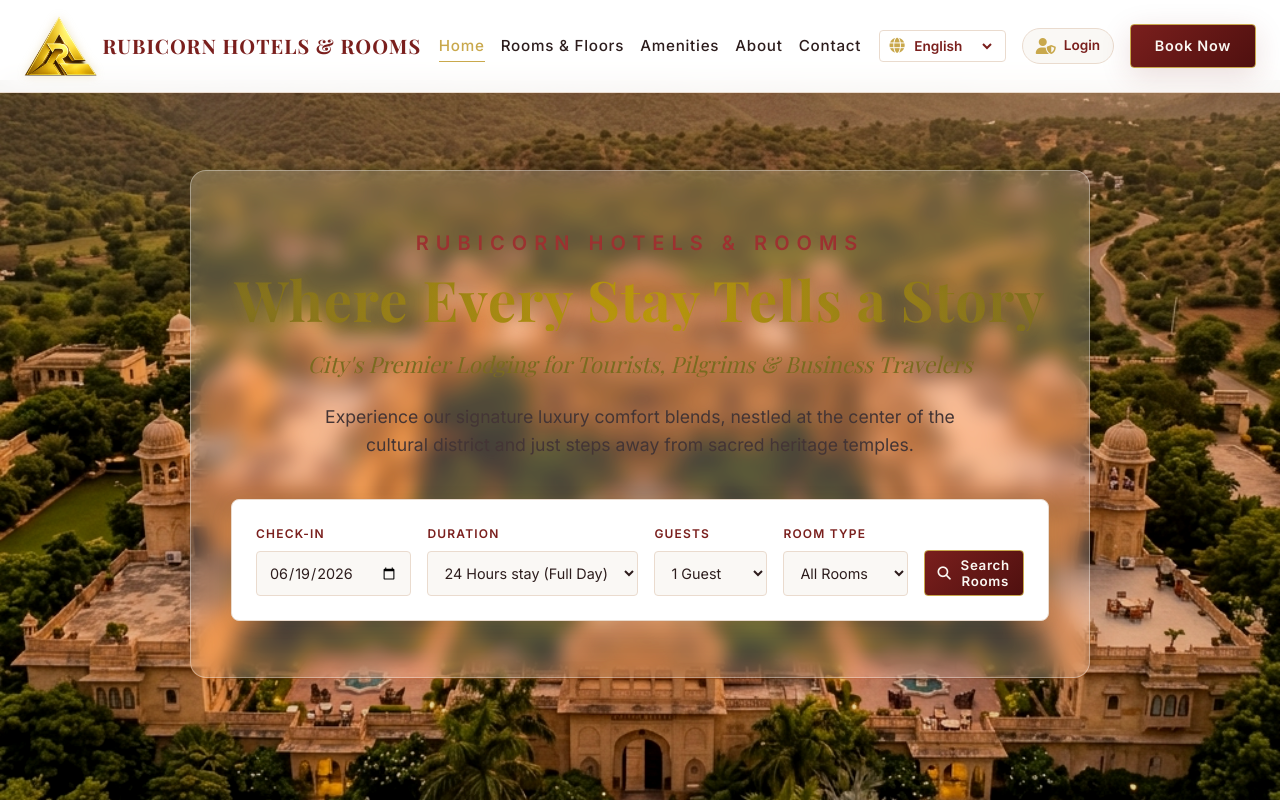
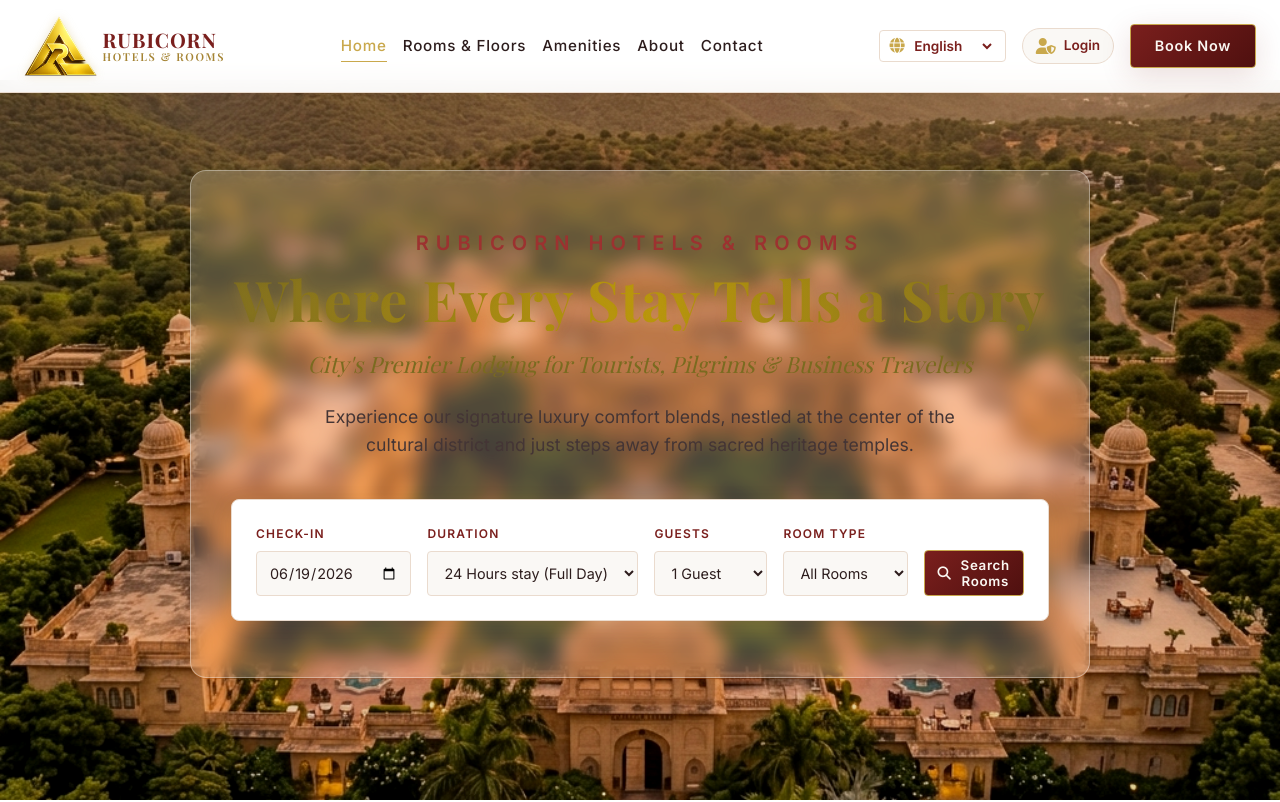
Before and after one commit to sukumar38140/Rubicorn-Hotels-Rooms, a website: page index.html in a window 1280 px wide. Shown: the top 802 px of the page. Drawn offline with nearby package versions, Linux system fonts and the light colour scheme; a web font is replaced by a local one.

Commit message:
Stack logo text: RUBICORN on top, HOTELS & ROOMS below to reduce header crowding

```diff
--- a/style.css
+++ b/style.css
@@ -164,6 +164,19 @@ img {
   color: var(--color-burgundy); /* Dark Burgundy Logo */
   transition: var(--transition-smooth);
   white-space: nowrap;
+}
+
+.logo-text {
+  display: flex;
+  flex-direction: column;
+  line-height: 1.1;
+}
+
+.logo-text-sub {
+  font-size: 0.55em;
+  letter-spacing: 0.15em;
+  color: var(--color-gold-dark);
+  font-weight: 600;
 }
 
 .logo-link:hover {
```
Also changed, not shown: index.html (+1 -1 lines).
